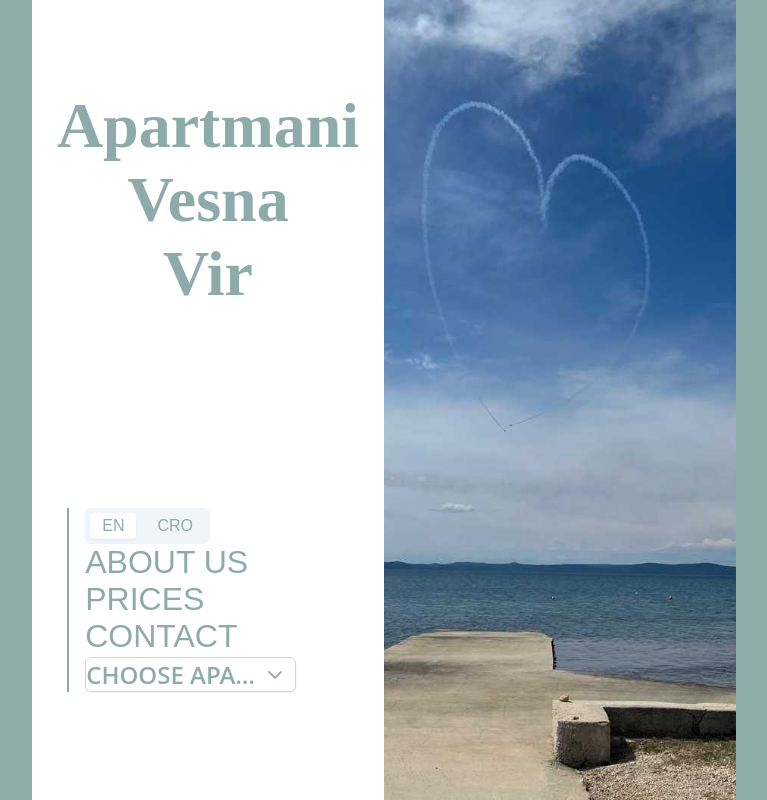
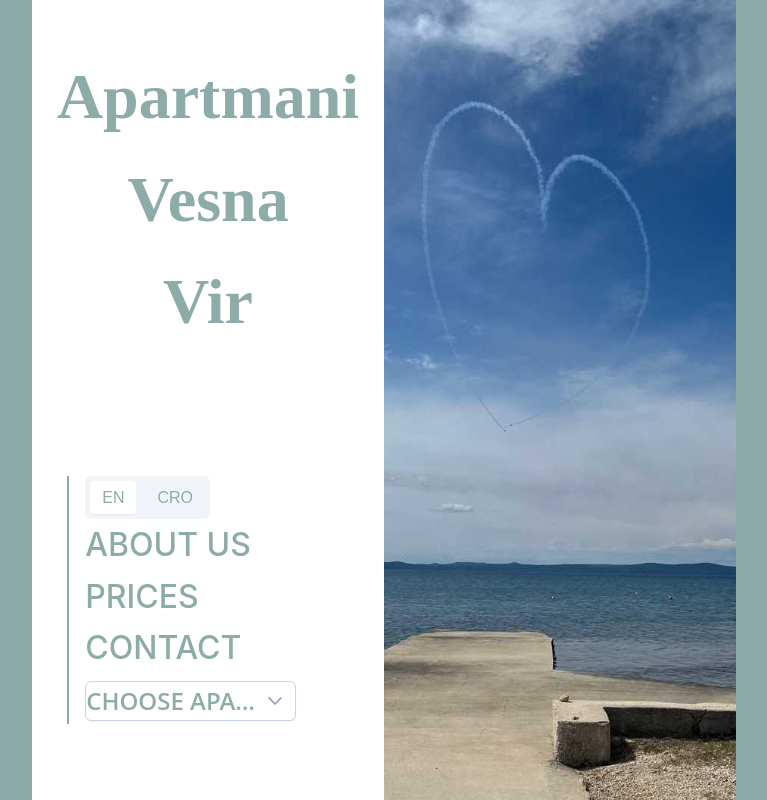
Before and after one commit to fabo777/Vir2024, a Vue app: page / in a window 1280 px wide. Shown: the whole page, without its empty margins (256-1023 px from the left). Built offline with nearby package versions, Linux system fonts and the light colour scheme; a web font is replaced by a local one.

Commit message:
testing css

```diff
--- a/src/assets/main.css
+++ b/src/assets/main.css
@@ -1,4 +1,4 @@
-/* @import './base.css'; */
+ @import './base.css';
 /* @import url(https://db.onlinewebfonts.com/c/a1f86d41a569d625fbba6395102dc206?family=Lemon+Tuesday);
 
 
```
